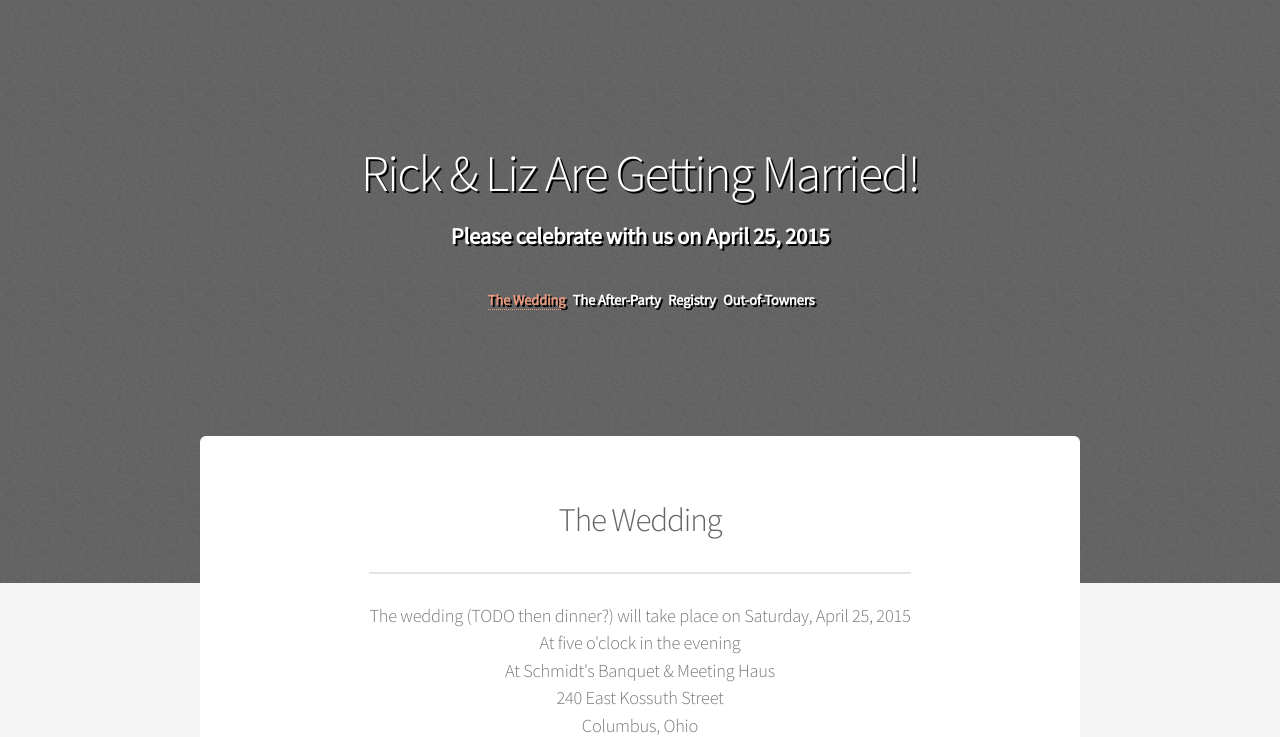
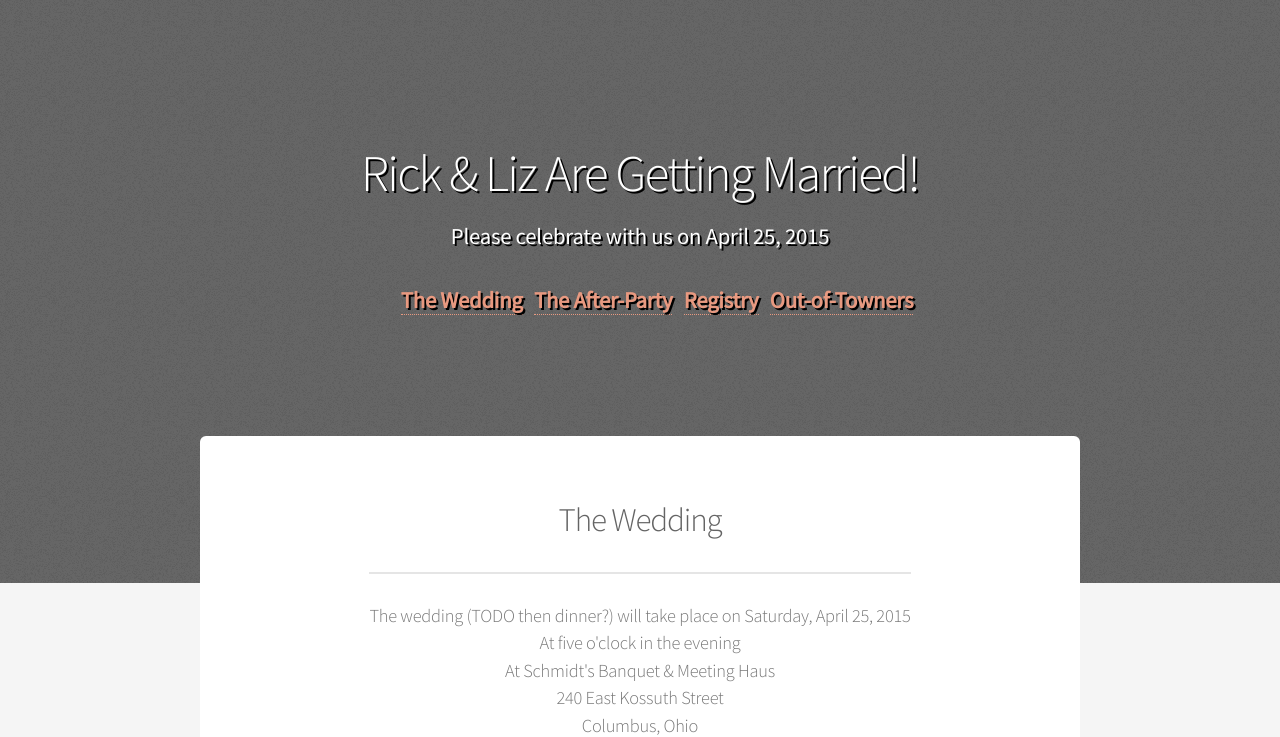
Before and after one commit to rucker/rizwedding.com, a plain HTML site: page index.html in a window 1280 px wide. Shown: the top 737 px of the page. Drawn offline with Linux system fonts and the light colour scheme.

Commit message:
Add all nav links. Format header text.

```diff
--- a/css/style.css
+++ b/css/style.css
@@ -1252,9 +1252,11 @@
 		#banner p {
 			font-size: 1.55em;
 			margin-bottom: 1.75em;
+			font-weight: normal;
 		}
 
 		#banner nav {
+			font-size: 1.55em;
 			display: inline-block;
 		}
 
--- a/index.html
+++ b/index.html
@@ -33,9 +33,9 @@
 				<nav>
 					<ul>
 						<li><a href="#wedding">The Wedding</a></li>
-						<li>The After-Party</li>
-						<li>Registry</li>
-						<li>Out-of-Towners</li>
+						<li><a href="#">The After-Party</a></li>
+						<li><a href="#">Registry</a></li>
+						<li><a href="#">Out-of-Towners</a></li>
 					</ul>
 				</nav>
 			</section>
```
